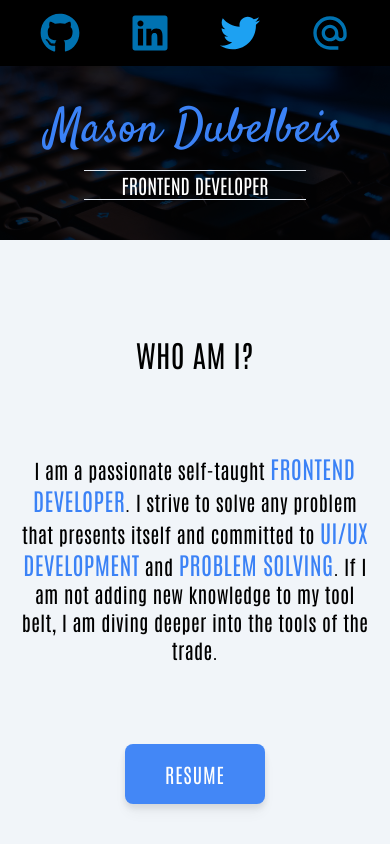
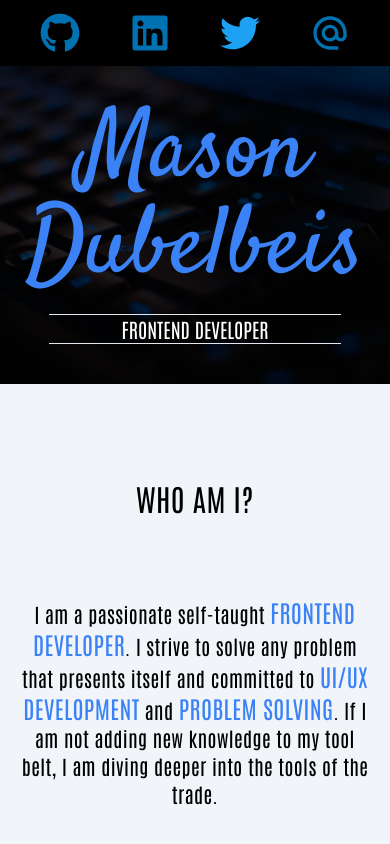
Before and after one commit to mdubelbeis/portfolio-v2, a React (Vite) app: page / in a window 390 px wide. Shown: the top 844 px of the page. Built offline with nearby package versions, Linux system fonts and the light colour scheme.

Commit message:
hero title sizing

```diff
--- a/src/components/Hero.tsx
+++ b/src/components/Hero.tsx
@@ -5,7 +5,7 @@ const Hero: React.FC = () => {
   return (
     <div className="h-full flex flex-col items-center justify-center py-10 bg-slate-800 bg-hero-pattern bg-cover bg-no-repeat text-center font-hero-text text-white bg-blend-multiply">
       <div className="flex flex-col justify-center gap-4">
-        <h1 className="font-hero-title text-5xl text-blue-500 md:text-7xl lg:text-8xl">Mason Dubelbeis</h1>
+        <h1 className="font-hero-title text-8xl text-blue-500">Mason Dubelbeis</h1>
         <ul>
           <li className="mx-auto w-9/12 border-b-[0.05rem] border-t-[0.05rem] border-slate-200 font-hero-text text-xl md:text-2xl lg:text-3xl">
             FRONTEND DEVELOPER
```
